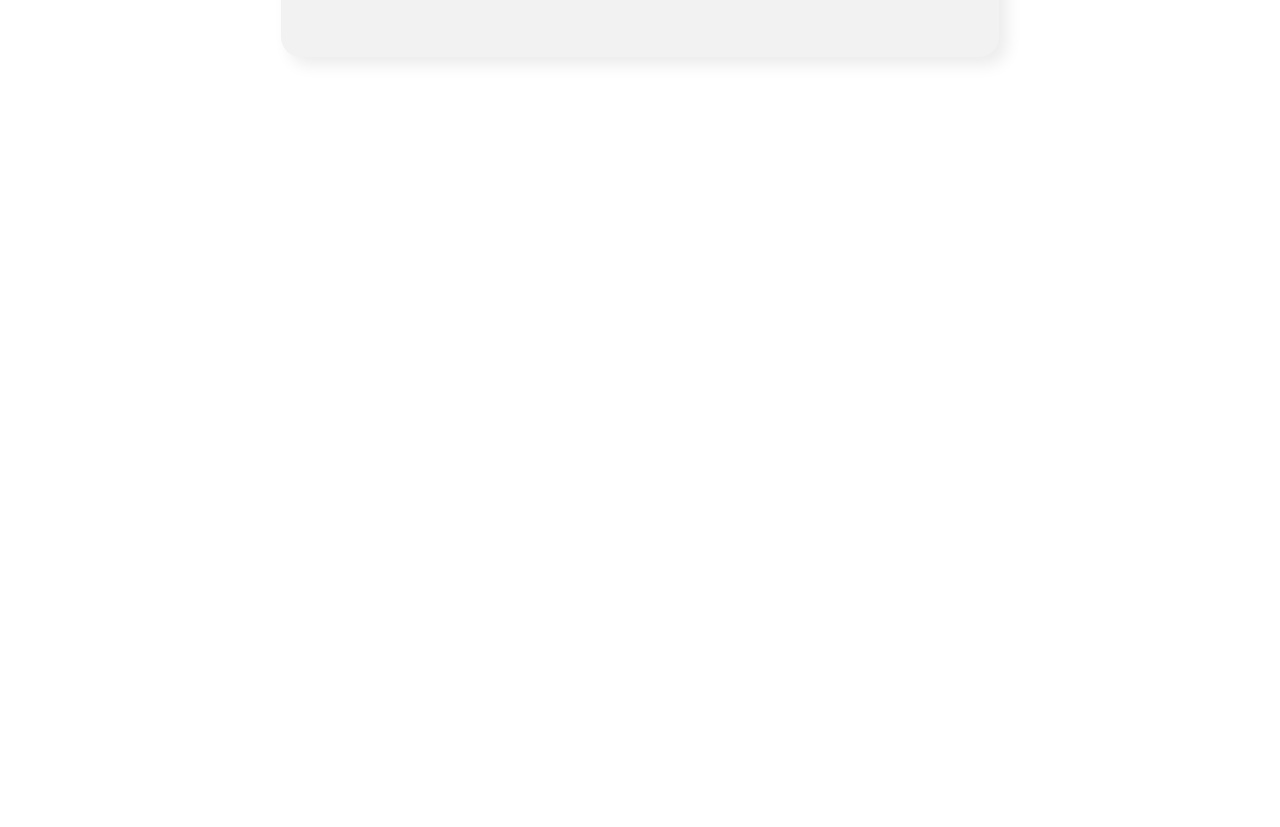
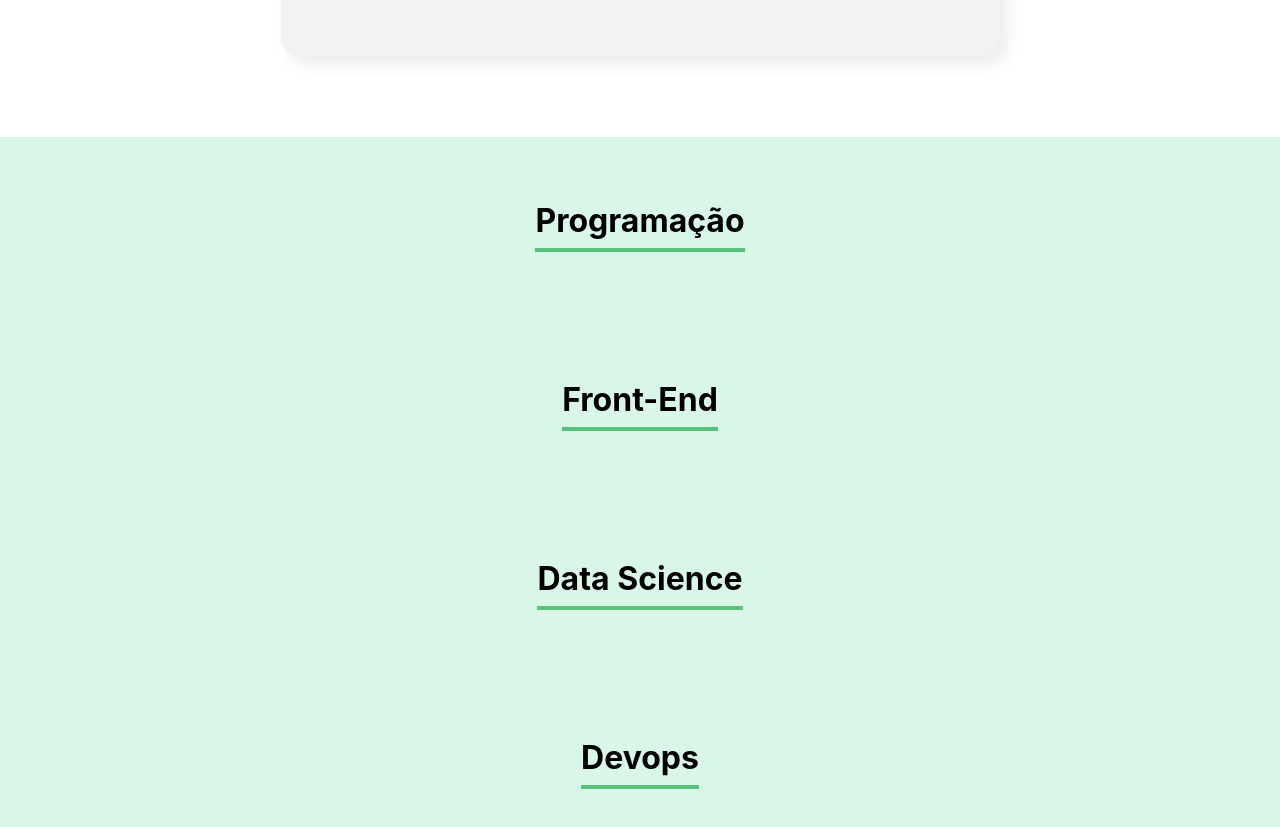
Before and after one commit to robsondejesus1996/unidavi-organo, a React (Create React App) app in the folder organo/: page / in a window 1280 px wide. Shown: the part 1340-2167 px from the top of the page. Before the commit the page ends 1477 px from the top, so only its background shows below. Built offline with nearby package versions, Linux system fonts and the light colour scheme.

Commit message:
feat: create component team

```diff
--- a/organo/src/App.js
+++ b/organo/src/App.js
@@ -1,11 +1,25 @@
+import { useState } from 'react';
 import Banner from './componentes/Banner/Banner';
 import Formulario from './componentes/Formulario';
+import Time from './componentes/Time';
 
 function App() {
+
+  const [colaboradores, setColaboradores] = useState([])
+
+  const aoNovoColaboradorAdicionado = (colaborador) => {
+    console.log(colaborador)
+    setColaboradores([...colaboradores, colaborador])
+}
+
   return (
     <>
       <Banner/>
-      <Formulario/>
+      <Formulario aoColaboradorCadastrado={colaborador => aoNovoColaboradorAdicionado(colaborador)}/>
+      <Time nome= "Programação"/>
+      <Time nome= "Front-End"/>
+      <Time nome= "Data Science"/>
+      <Time nome= "Devops"/>
     </>
   );
 }
--- a/organo/src/componentes/Formulario/index.js
+++ b/organo/src/componentes/Formulario/index.js
@@ -4,7 +4,7 @@
 import ListaSuspensa from "../ListaSuspensa";
 import "./Formulario.css";
 
-const Formulario = () => {
+const Formulario = (props) => {
   // aqui pode ser todos os departamentos que vai ter o filtro para trazer para os departamentos
   const times = [
     "Programação",
@@ -22,9 +22,14 @@
   const [time, setTime] = useState("");
 
   const aoSalvar = (evento) => {
-    evento.preventDefault();
-    console.log("Form entrou", nome, cargo, imagem, time);
-  };
+    evento.preventDefault()
+    props.aoColaboradorCadastrado ({
+        nome,
+        cargo,
+        imagem,
+        time
+    })
+}
 
   return (
     <section className="formulario">
--- /dev/null
+++ b/organo/src/componentes/Time/Time.css
@@ -0,0 +1,12 @@
+.time{
+    text-align: center;
+    padding: 32px;
+    background-color: #D9F7E9;
+}
+
+.time h3 {
+    font-size: 32px;
+    border-bottom: 4px solid #57C278;
+    display: inline-block;
+    padding-bottom: 8px;
+}
--- /dev/null
+++ b/organo/src/componentes/Time/index.js
@@ -0,0 +1,13 @@
+import './Time.css'
+
+const Time = (props) => {
+
+    return (
+        <section className="time">
+            <h3>{props.nome}</h3>
+        </section>
+    )
+
+}
+
+export default Time
```
